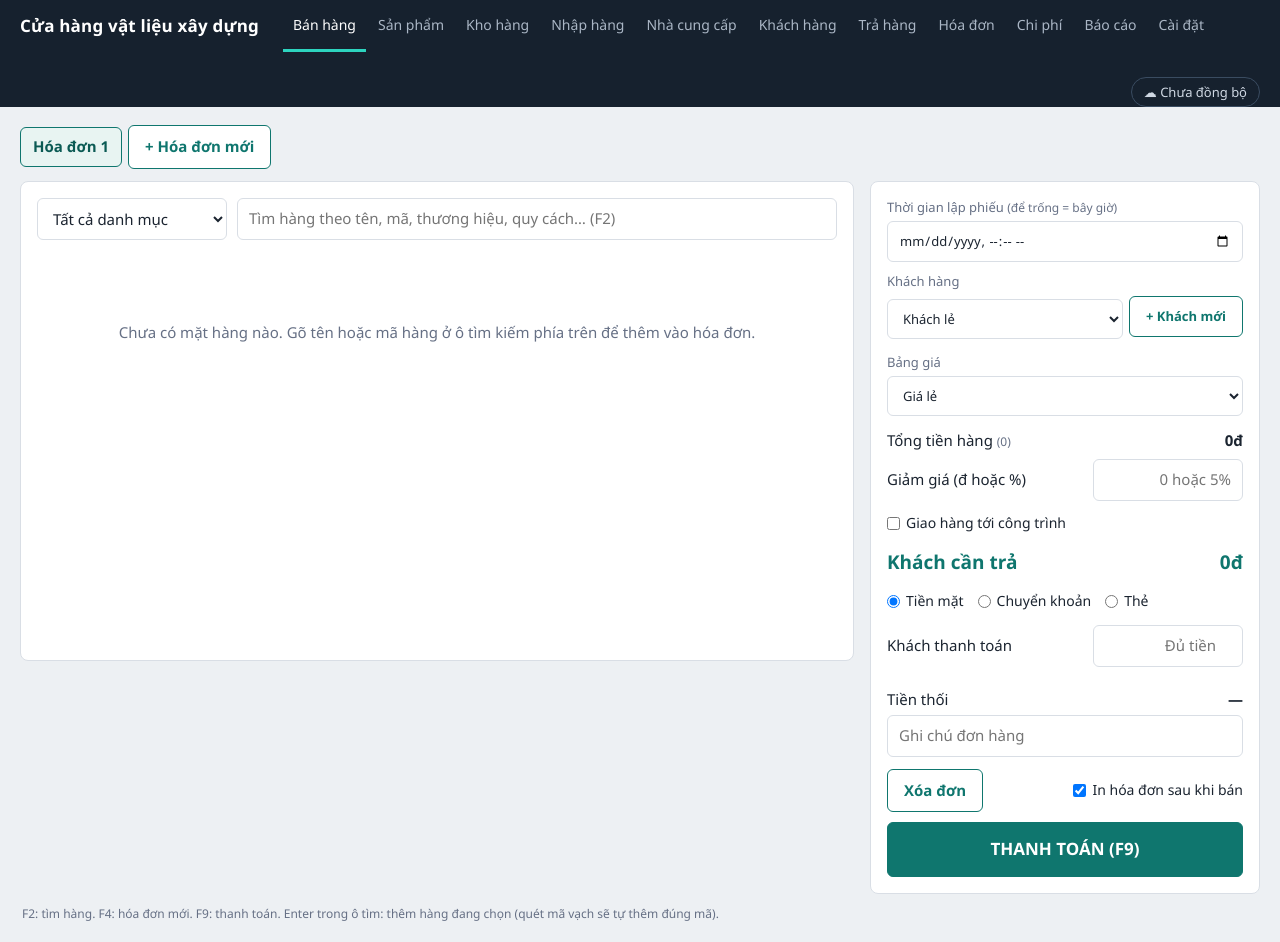
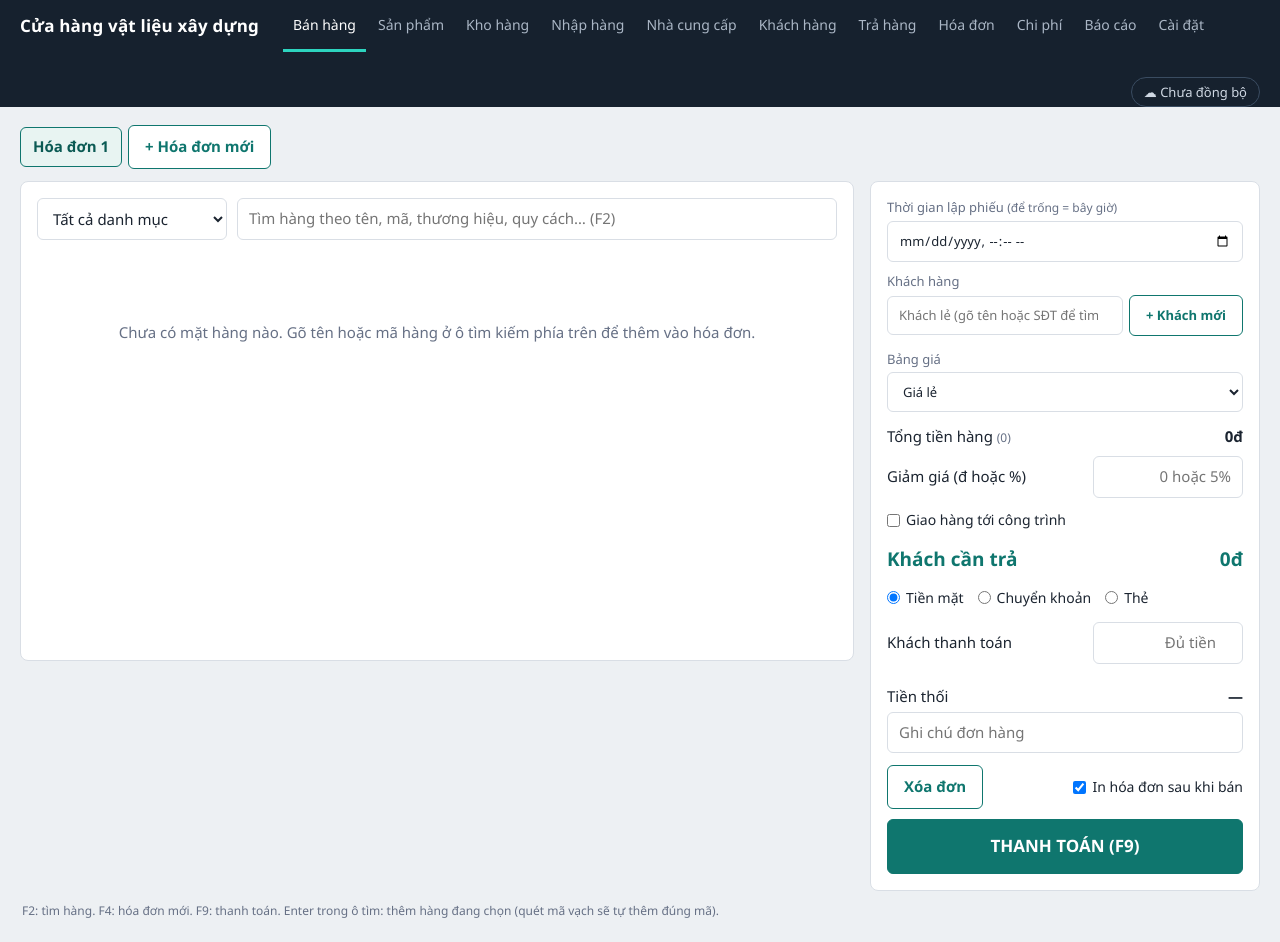
Before and after one commit to mrphcscouter-collab/BAN-HANG-ONLINE, a plain HTML site: page index.html in a window 1280 px wide. Drawn offline with Linux system fonts and the light colour scheme.

Commit message:
Add files via upload

```diff
--- a/index.html
+++ b/index.html
@@ -63,6 +63,7 @@ th{font-size:13px;color:var(--mute);font-weight:600}
 td.n,th.n{text-align:right}
 td button{padding:5px 10px;font-size:13px;margin-left:4px}
 .ptab td:first-child{min-width:210px}.ptab td:nth-child(2){min-width:84px}.ptab td:nth-child(3){min-width:72px}.ptab td.n,.ptab th.n{white-space:nowrap}
+.clab{display:block;font-size:13px;color:var(--mute);margin-bottom:10px}.cbox{position:relative;flex:1;min-width:0}.cbox input{width:100%}.cl{position:absolute;left:0;right:0;top:100%;z-index:40;background:#fff;border:1px solid var(--line);border-radius:6px;max-height:300px;overflow:auto;box-shadow:0 6px 18px rgba(0,0,0,.15);margin-top:2px}.cl>div{padding:10px 12px;border-bottom:1px solid var(--line);cursor:pointer}.cl>div.on,.cl>div:hover{background:#e8f4f2}.cl>.more{color:var(--mute);font-size:13px;cursor:default}.cl>.more:hover{background:#fff}
 .pact{white-space:nowrap}.pact button{min-height:34px;padding:4px 10px;margin:0 0 0 4px;white-space:nowrap}
 .stats{display:grid;grid-template-columns:repeat(auto-fit,minmax(200px,1fr));gap:12px;margin-bottom:16px}
 .stat{background:#fff;border:1px solid var(--line);border-radius:8px;padding:14px}
@@ -361,7 +362,7 @@ function drawLines(){
 function rowUpd(i,p){$('#a_'+p.id).textContent=money(uprice(i)*i.qty);$('#h_'+p.id).textContent=lineSub(i,p);upd()}
 function drawPanel(){
   const o=O();
-  $('#panel').innerHTML=`${o.edit?`<div class="cinfo" style="background:#fff3d6;border-color:#e6c36a;margin:0 0 10px"><b>Đang sửa hóa đơn ${o.edit}</b><div>Giữ nguyên số phiếu, có thể đổi thời gian lập ở ô bên dưới. Khi lưu, hàng và công nợ của bản cũ được hoàn lại rồi ghi theo nội dung mới.</div><button class="ghost" data-editcancel style="margin-top:6px">Hủy sửa</button></div>`:''}${staffSel(o)}<label>Thời gian lập phiếu${o.edit?'':' <small>(để trống = bây giờ)</small>'}<input type="datetime-local" id="otime" value="${esc(o.time||'')}" max="${toLocal(Date.now())}"></label><label>Khách hàng<div class="row" style="gap:6px"><select id="cus" style="flex:1"><option value="">Khách lẻ</option>${db.customers.map(c=>`<option value="${c.id}" ${c.id===o.cid?'selected':''}>${esc(c.name)}${c.phone?' - '+esc(c.phone):''}${c.debt?' (nợ '+money(c.debt)+')':''}</option>`).join('')}</select><button class="ghost" type="button" data-qcnew style="white-space:nowrap">+ Khách mới</button></div></label>
+  $('#panel').innerHTML=`${o.edit?`<div class="cinfo" style="background:#fff3d6;border-color:#e6c36a;margin:0 0 10px"><b>Đang sửa hóa đơn ${o.edit}</b><div>Giữ nguyên số phiếu, có thể đổi thời gian lập ở ô bên dưới. Khi lưu, hàng và công nợ của bản cũ được hoàn lại rồi ghi theo nội dung mới.</div><button class="ghost" data-editcancel style="margin-top:6px">Hủy sửa</button></div>`:''}${staffSel(o)}<label>Thời gian lập phiếu${o.edit?'':' <small>(để trống = bây giờ)</small>'}<input type="datetime-local" id="otime" value="${esc(o.time||'')}" max="${toLocal(Date.now())}"></label><div class="clab">Khách hàng<div class="row" style="gap:6px"><div class="cbox"><input id="cusq" type="search" autocomplete="off" placeholder="Khách lẻ (gõ tên hoặc SĐT để tìm khách cũ)" value="${esc(cusLab(db.customers.find(c=>c.id===o.cid)))}"><div id="cuslist" class="cl" hidden></div></div><button class="ghost" type="button" data-qcnew style="white-space:nowrap">+ Khách mới</button></div></div>
   <div id="cinfo">${cinfo(o)}</div>
   ${qcOpen?`<div class="qc"><b>Thêm khách hàng mới</b><input id="qcn" placeholder="Tên khách hàng *"><input id="qcp" placeholder="Số điện thoại"><input id="qca" placeholder="Địa chỉ"><div class="act" style="margin:0"><button class="ghost" data-qccancel>Hủy</button><button class="pri" data-qcsave style="flex:1">Lưu và chọn khách này</button></div></div>`:''}
   <label>Bảng giá<select id="tier"><option value="r">Giá lẻ</option><option value="w" ${o.tier==='w'?'selected':''}>Giá thợ / sỉ</option></select></label>
@@ -379,7 +380,16 @@ function drawPanel(){
   <div class="act" style="justify-content:space-between;align-items:center"><button class="ghost" data-clear>Xóa đơn</button><label class="chk" style="margin:0"><input type="checkbox" id="ap" ${db.autoprint!==false?'checked':''}>In hóa đơn sau khi bán</label></div>
   <button class="pri paybtn" data-pay>${o.edit?'LƯU THAY ĐỔI HÓA ĐƠN (F9)':'THANH TOÁN (F9)'}</button>`;
   $('#otime').onchange=e=>{o.time=e.target.value};
-  $('#cus').onchange=e=>{o.cid=e.target.value;$('#cinfo').innerHTML=cinfo(o);const c=db.customers.find(x=>x.id===o.cid);if(o.ship&&!o.addr&&c&&c.addr){o.addr=c.addr;if($('#addr'))$('#addr').value=c.addr}upd()};
+  const cq=$('#cusq'),cl=$('#cuslist');let cs=[],ch=-1;
+  const pick=id=>{o.cid=id;$('#cinfo').innerHTML=cinfo(o);const c=db.customers.find(x=>x.id===o.cid);if(o.ship&&!o.addr&&c&&c.addr){o.addr=c.addr;if($('#addr'))$('#addr').value=c.addr}cq.value=cusLab(c);cl.hidden=true;cq.blur();upd()};
+  const showCl=(f)=>{const k=nz(f).trim(),L=db.customers.filter(c=>!k||k.split(/\s+/).every(w=>nz(c.name+' '+(c.phone||'')+' '+(c.addr||'')).includes(w)));cs=(k?[]:[{id:'',name:'Khách lẻ'}]).concat(L.slice(0,8));if(!k&&!L.length&&!db.customers.length)cs=[{id:'',name:'Khách lẻ'}];ch=k&&cs.length?0:-1;
+    cl.innerHTML=cs.map((c,i)=>`<div data-i="${i}" class="${i===ch?'on':''}"><b>${esc(c.name)}</b>${c.phone?' - '+esc(c.phone):''}${c.debt?' <span class="low">(nợ '+money(c.debt)+')</span>':''}${c.addr?'<br><small>'+esc(c.addr)+'</small>':''}</div>`).join('')+(L.length>8?`<div class="more">Còn ${L.length-8} khách khác, gõ thêm để lọc</div>`:'')+(k&&!L.length?'<div class="more">Không tìm thấy khách. Bấm "+ Khách mới" để thêm.</div>':'');cl.hidden=false};
+  const mark=()=>[...cl.querySelectorAll('[data-i]')].forEach((e,i)=>e.classList.toggle('on',i===ch));
+  cq.onfocus=()=>{cq.select();showCl('')};
+  cq.oninput=()=>showCl(cq.value);
+  cq.onblur=()=>setTimeout(()=>{cl.hidden=true;const c=db.customers.find(x=>x.id===o.cid);cq.value=cusLab(c)},150);
+  cq.onkeydown=ev=>{if(ev.key==='ArrowDown'){ev.preventDefault();ch=Math.min(cs.length-1,ch+1);mark()}else if(ev.key==='ArrowUp'){ev.preventDefault();ch=Math.max(0,ch-1);mark()}else if(ev.key==='Enter'){ev.preventDefault();if(cs[ch])pick(cs[ch].id)}else if(ev.key==='Escape'){cq.blur()}};
+  cl.onmousedown=ev=>{ev.preventDefault();const it=ev.target.closest('[data-i]');if(it)pick(cs[+it.dataset.i].id)};
   if(qcOpen&&$('#qcn'))$('#qcn').focus();
   $('#tier').onchange=e=>{o.tier=e.target.value;drawLines()};
   $('#disc').oninput=e=>{o.disc=e.target.value;upd()};
@@ -822,6 +832,7 @@ function csv(){
 }
 
 /* ---------- Kho hàng: tồn kho, kiểm kê, sổ kho ---------- */
+const cusLab=c=>c?c.name+(c.phone?' - '+c.phone:''):'';
 const nz=t=>String(t||'').toLowerCase().normalize('NFD').replace(/[\u0300-\u036f]/g,'').replace(/đ/g,'d');
 let kt='ov',sq='',sf='',sc2='',card=null,lgType='',kkOpen=null,kkQ='',kkF='',PG={};
 const ADJ=['Điều chỉnh','Hỏng/vỡ','Hao hụt','Mất hàng','Xuất dùng nội bộ','Khác'],KKR=['Hỏng/vỡ','Hao hụt','Mất hàng','Xuất chưa ghi nhận','Nhập chưa ghi nhận','Khác'];
```
